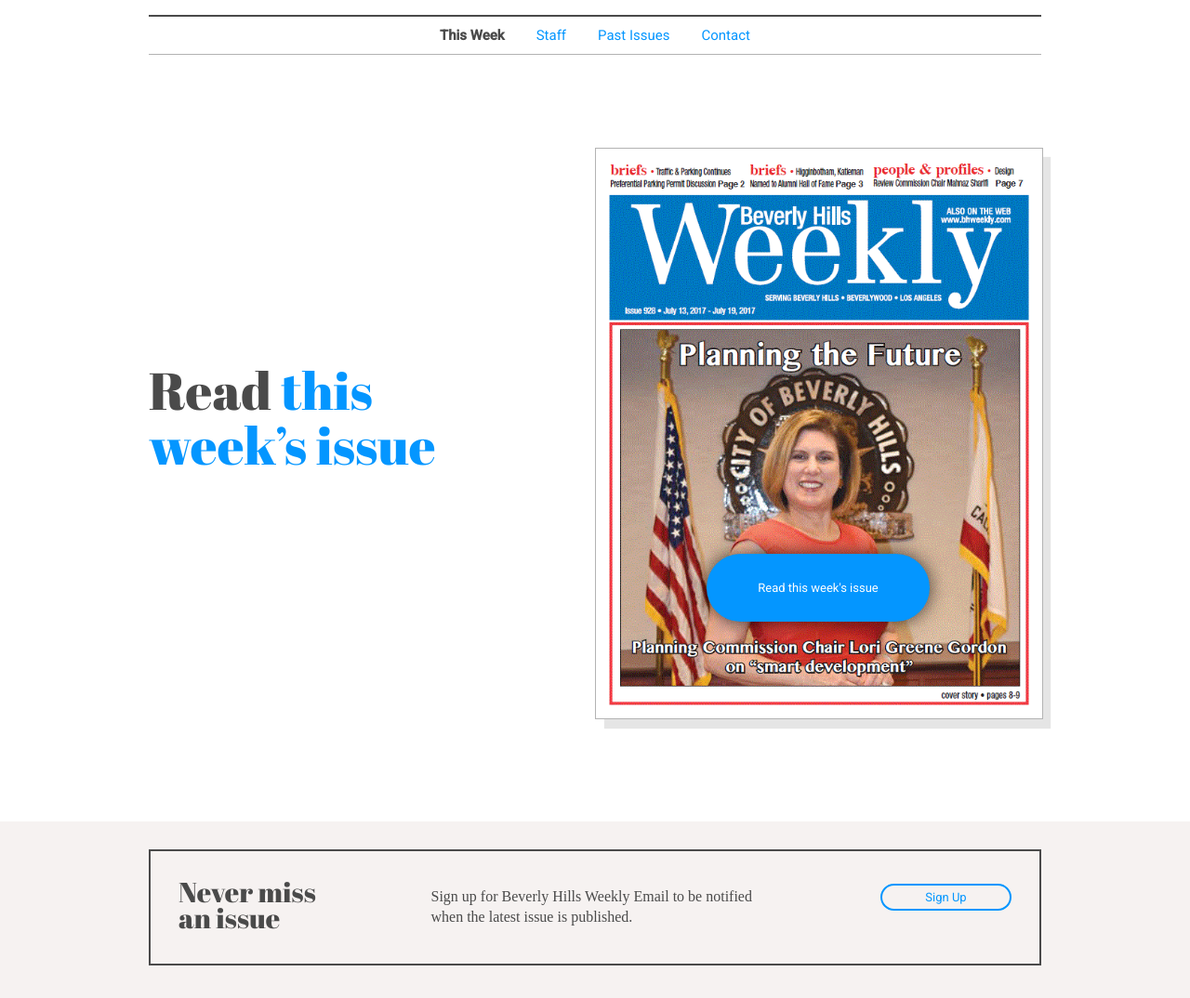
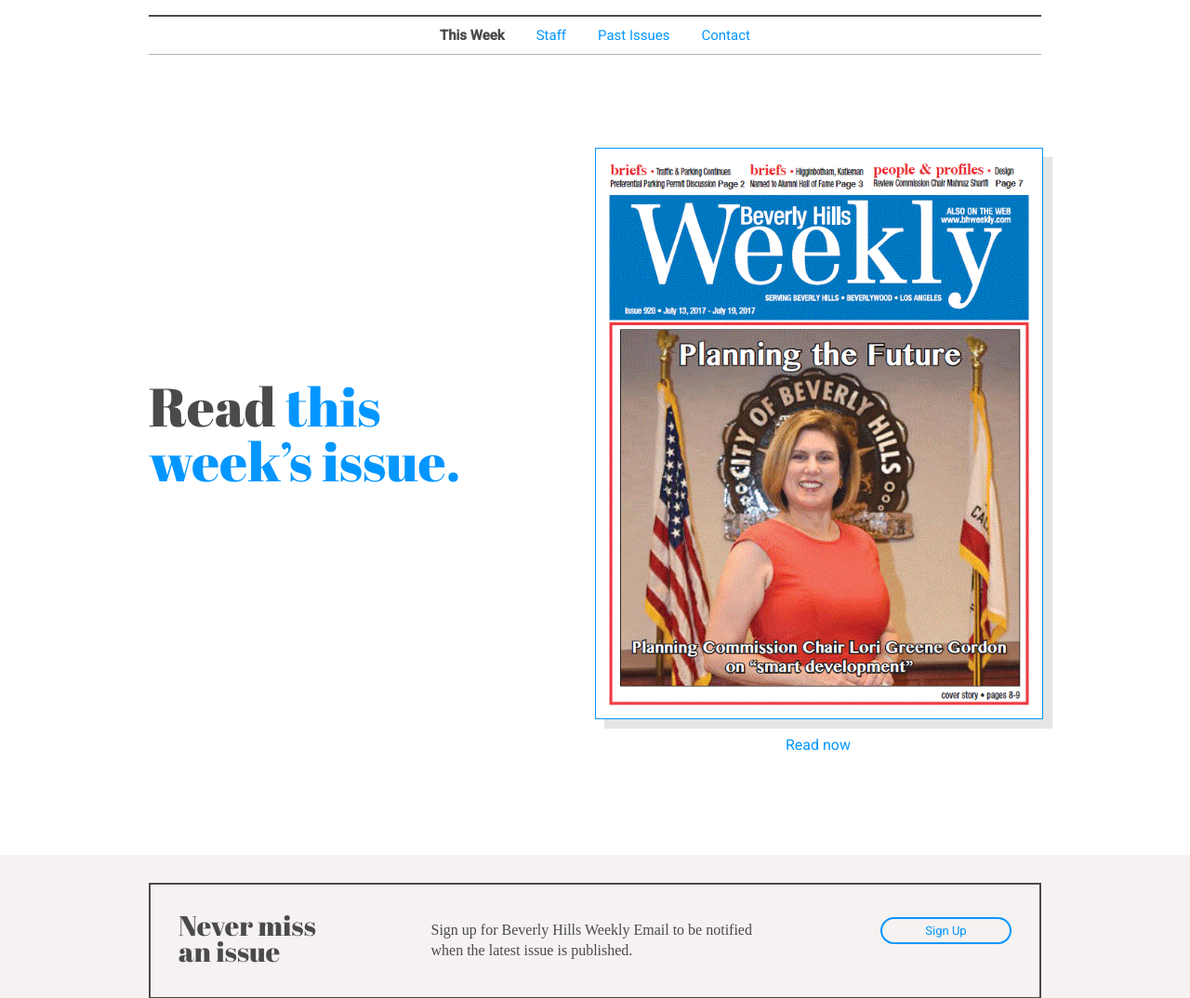
Before and after one commit to kentuckyGentleman/BHWeekly.github.io, a PHP site: page / in a window 1280 px wide. Shown: the part 205-1279 px from the top of the page at 93% size. Run offline with PHP 8.4, Linux system fonts and the light colour scheme; some libraries are stand-ins or nearby versions; some web fonts are replaced.

Commit message:
'Read now' button removed and link added underneath issue image.

```diff
--- a/Style/_home.scss
+++ b/Style/_home.scss
@@ -70,24 +70,28 @@
 .recentIssue{
 	position: relative;
 	margin: 0 auto;
-	-webkit-box-shadow: 10px 10px 1px 0px rgba(0,0,0,0.1);
-	-moz-box-shadow: 10px 10px 1px 0px rgba(0,0,0,0.1);
-	box-shadow: 10px 10px 1px 0px rgba(0,0,0,0.1);
 	max-width: 100%;
-	background-color: $blue;
 
 	img{
 		width: 100%;
-		border: 1px solid $gray;
+		margin-bottom: 20px;
+		border: 1px solid $blue;
+		-webkit-box-shadow: 10px 10px 1px 0px rgba(0,0,0,0.1);
+		-moz-box-shadow: 10px 10px 1px 0px rgba(0,0,0,0.1);
+		box-shadow: 10px 10px 1px 0px rgba(0,0,0,0.1);
+	}
+
+	a{
+		text-align: center;
 	}
 
 	.buttonHome{
 		width: 75%;
+		opacity: 0.95;
 		margin: 0 auto;
 		padding: 20px 0;
 		position: absolute;
-		bottom: 17%;
-    	// transform: translateY(-50%);
+		bottom: 10%;
 		left: 0;
 		right: 0;
 		-webkit-box-shadow: 0px 0px 20px 0px rgba(0,0,0,0.7);
@@ -187,6 +191,10 @@
 	.homeHeader{
 		width: 41%;
 		text-align: left;
+
+		h1{
+			font-size: 58px;
+		}
 	}
 
 	.recentIssue{
@@ -205,7 +213,7 @@
 
 	.recentIssue:hover{
 		img{
-			opacity: 0.25;
+			opacity: 0.65;
 		}
 
 		.buttonHome{
--- a/Style/bhweekly.css
+++ b/Style/bhweekly.css
@@ -1116,20 +1116,23 @@
 .recentIssue {
   position: relative;
   margin: 0 auto;
-  -webkit-box-shadow: 10px 10px 1px 0px rgba(0, 0, 0, 0.1);
-  -moz-box-shadow: 10px 10px 1px 0px rgba(0, 0, 0, 0.1);
-  box-shadow: 10px 10px 1px 0px rgba(0, 0, 0, 0.1);
-  max-width: 100%;
-  background-color: #0496ff; }
+  max-width: 100%; }
   .recentIssue img {
     width: 100%;
-    border: 1px solid #b3b3b3; }
+    margin-bottom: 20px;
+    border: 1px solid #0496ff;
+    -webkit-box-shadow: 10px 10px 1px 0px rgba(0, 0, 0, 0.1);
+    -moz-box-shadow: 10px 10px 1px 0px rgba(0, 0, 0, 0.1);
+    box-shadow: 10px 10px 1px 0px rgba(0, 0, 0, 0.1); }
+  .recentIssue a {
+    text-align: center; }
   .recentIssue .buttonHome {
     width: 75%;
+    opacity: 0.95;
     margin: 0 auto;
     padding: 20px 0;
     position: absolute;
-    bottom: 17%;
+    bottom: 10%;
     left: 0;
     right: 0;
     -webkit-box-shadow: 0px 0px 20px 0px rgba(0, 0, 0, 0.7);
@@ -1195,6 +1198,8 @@
   .homeHeader {
     width: 41%;
     text-align: left; }
+    .homeHeader h1 {
+      font-size: 58px; }
 
   .recentIssue {
     max-width: 50%; }
@@ -1206,7 +1211,7 @@
       transition: all .5s ease; }
 
   .recentIssue:hover img {
-    opacity: 0.25; }
+    opacity: 0.65; }
   .recentIssue:hover .buttonHome {
     background-color: white;
     color: #0496ff;
--- a/index.php
+++ b/index.php
@@ -34,13 +34,13 @@
 	<!-- Header -->
 	<div class="homeContainer">
 		<div class="homeHeader">
-			<h1>Read <span>this week&rsquo;s issue</span></h1>
+			<h1>Read <span>this week&rsquo;s issue.</span></h1>
 		</div>
 		<div class="recentIssue">
 			<div class="recentIssueImage">
 				<a class="issueLink" href="<?php echo issuePreview("issues/pdf"); ?>" target="_blank"><img src="<?php echo issuePreview("issues/preview"); ?>"/></a>
 			</div>
-			<a class="button buttonMain buttonHome" href="<?php echo issuePreview("issues/pdf"); ?>" target="_blank">Read this week's issue</a>
+			<a href="<?php echo issuePreview("issues/pdf"); ?>" target="_blank">Read now</a>
 		</div>
 	</div>
 </div>
```
